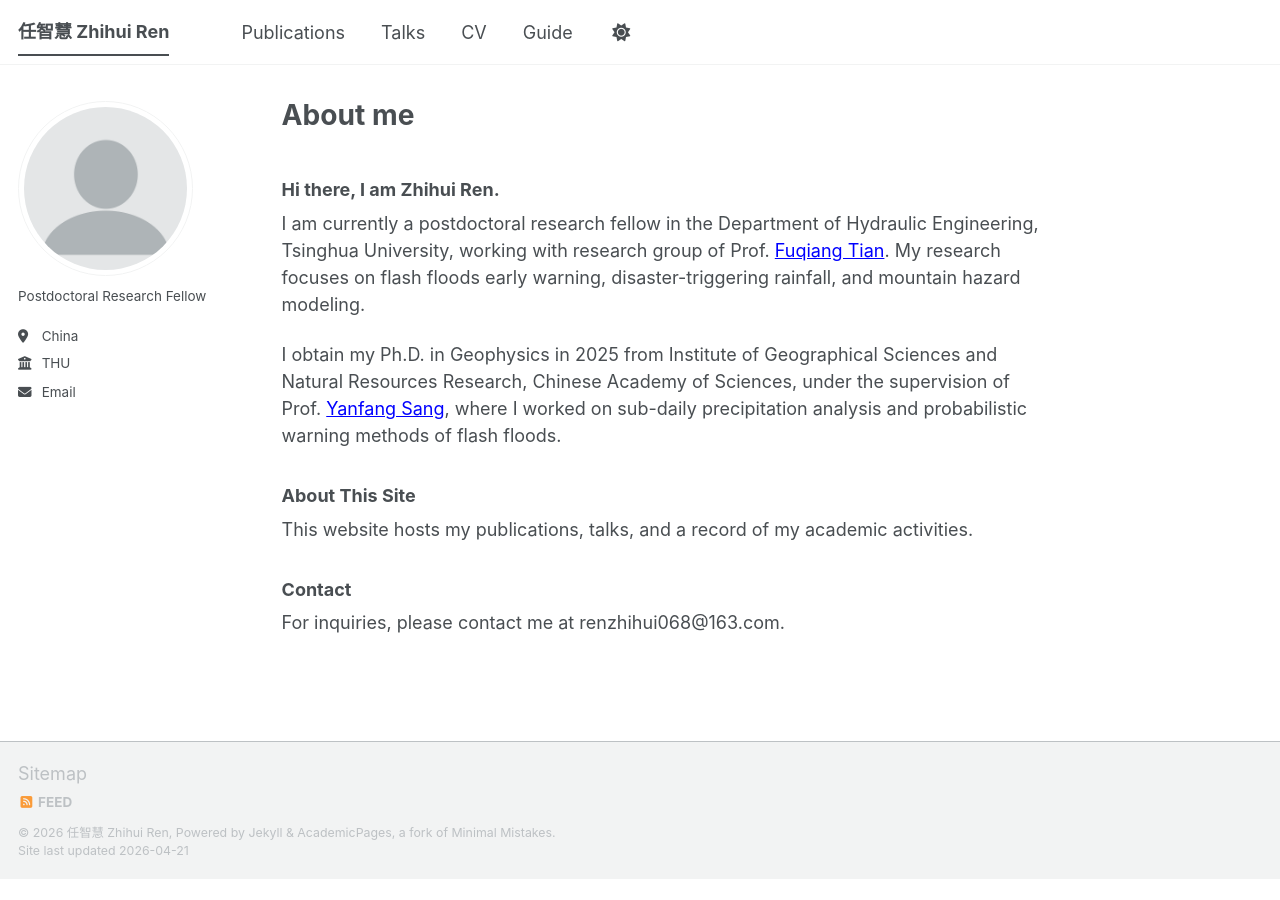
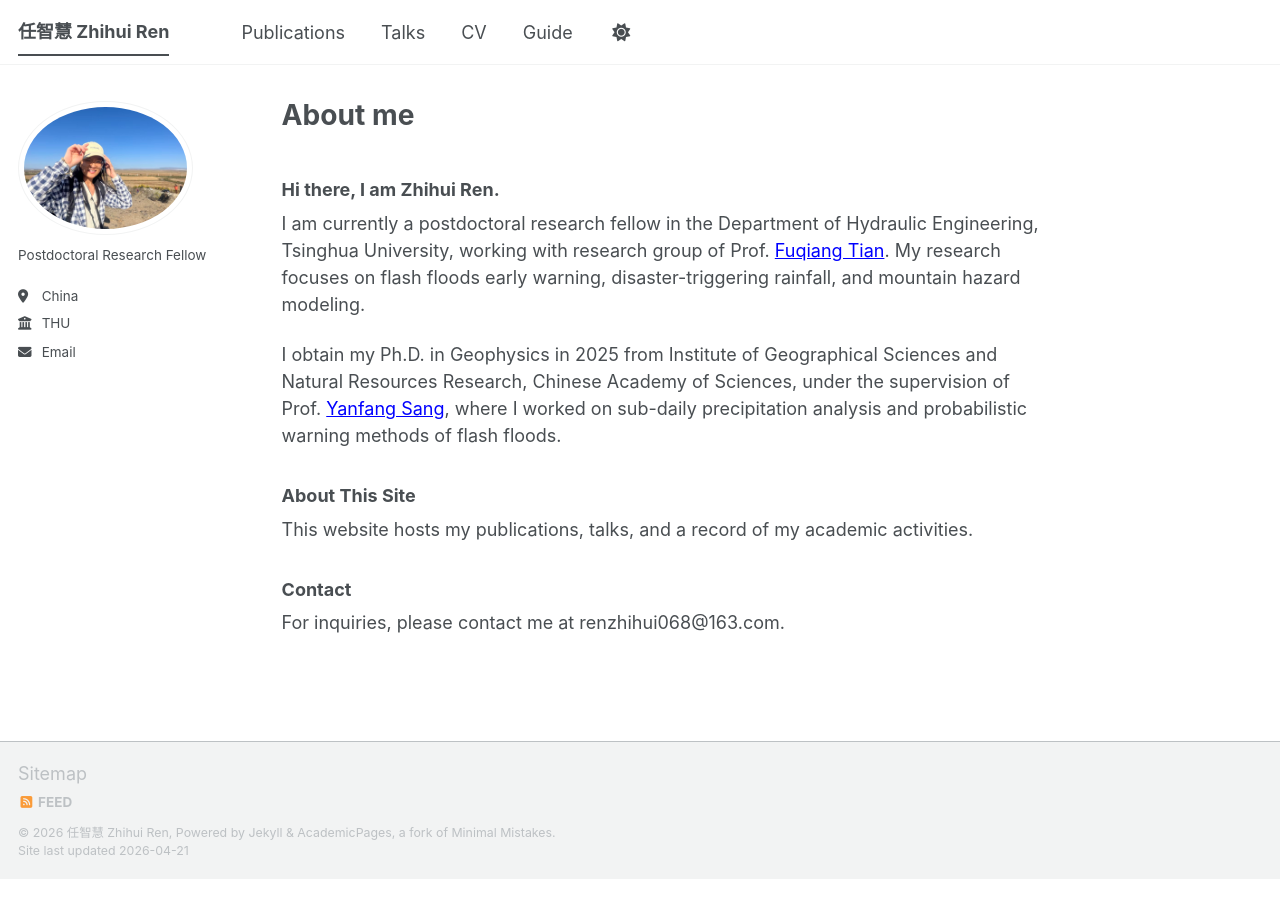
Before and after one commit to 68kellyren/68kellyren.github.io, a Jekyll site: the page built from _pages/about.md, in a window 1280 px wide. Built offline with Jekyll 4.4.1, drawn with Linux system fonts in a browser that asks for light colours; a script bundle is joined from its source files by our own code; library files that are not in the unit come from our copies.

Commit message:
Update _config.yml

```diff
--- a/_config.yml
+++ b/_config.yml
@@ -23,7 +23,7 @@ repository               : "academicpages/academicpages.github.io"
 #               Additional customization can be done by editing /_includes/author-profile.html
 author:
   # Biographic information
-  avatar           : "profile.png"  #
+  avatar           : "profile.jpg"  #
   name             : " "  #Your Sidebar Name
   pronouns         : " "  # example: "she/her"
   bio              : "Postdoctoral Research Fellow"
```
